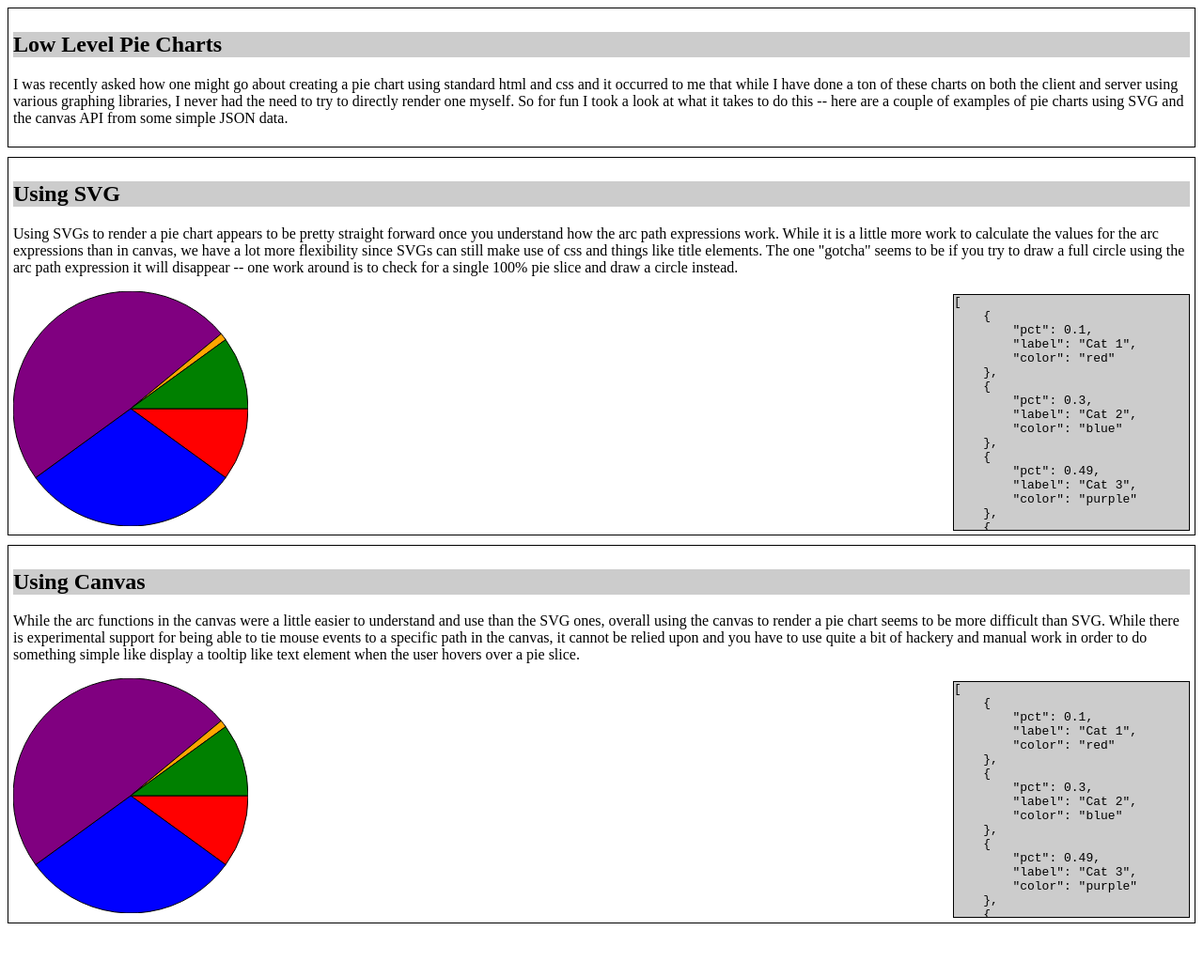
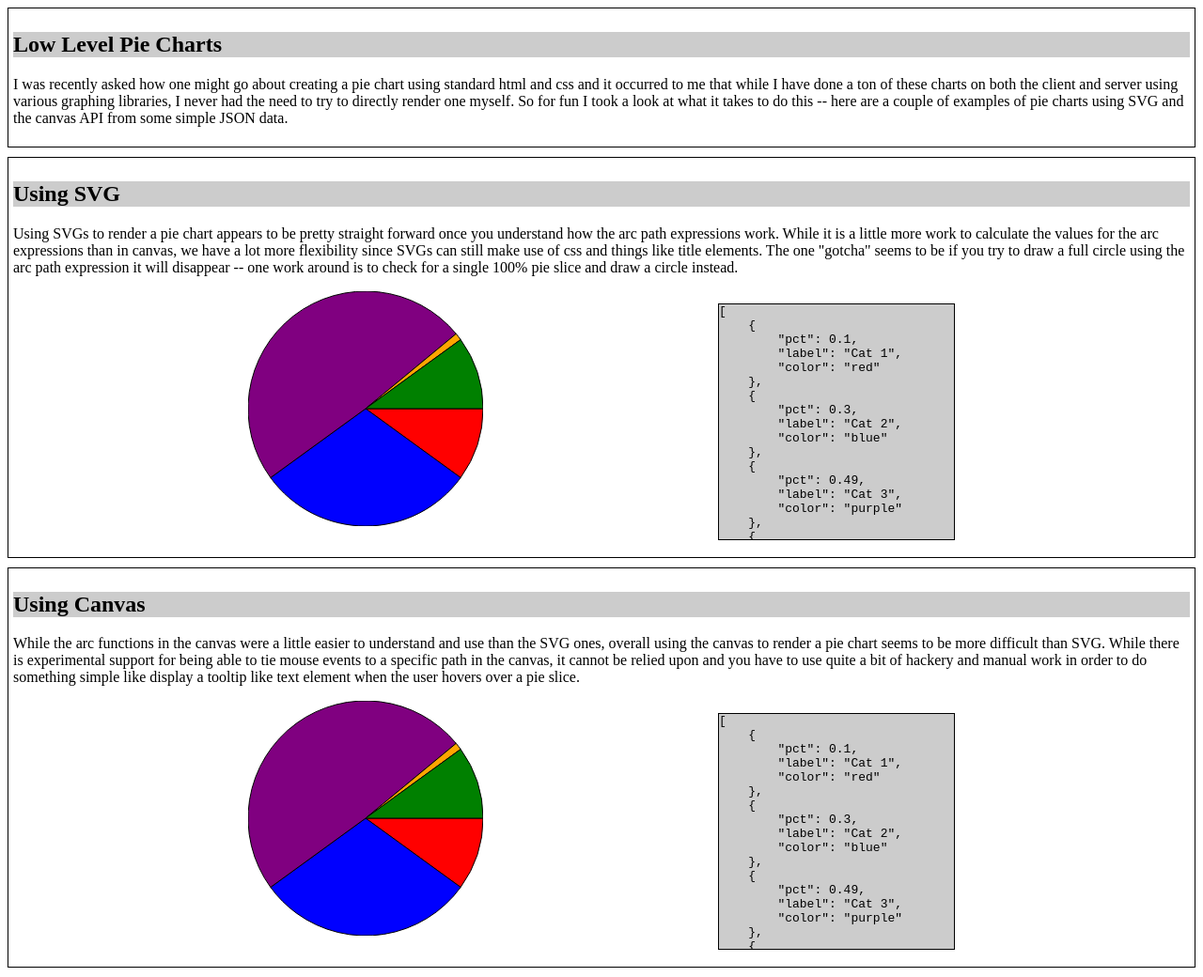
Before and after one commit to ryanrich/direct-pie-charts, a plain HTML site: page index.html in a window 1280 px wide. Shown: the whole page at 94% size. Before the commit the page ends 993 px from the top, so only its background shows below. Drawn offline with Linux system fonts and the light colour scheme.

Commit message:
Let classes handle creation of necessary elements so html doesn't have to be aware of the implementation details.

```diff
--- a/index.html
+++ b/index.html
@@ -1,20 +1,11 @@
 <!DOCTYPE html>
-<html>
+<html lang="en">
 <head>
     <style type="text/css">
-        #method-canvas canvas {
-            position: absolute;
-        }
-        .hit-canvas {
-            z-index: -1;
-            visibility: hidden;
-        }
-        .tip-canvas {
-            z-index: 1;
-        }
         .header {
             background-color: #cccccc;
         }
+
         #main section {
             border-color: #000000;
             border-width: 1px;
@@ -22,14 +13,13 @@
             margin-bottom: 10px;
             padding: 5px;
         }
-        section#method-canvas {
-            padding-bottom: 260px;
+
+        .method-example {
+            display: flex;
+            flex-wrap: wrap;
+            justify-content: space-evenly;
         }
 
-        .data-block {
-            float: right;
-            margin-top: -10px;
-        }
         .chart-data {
             height: 250px;
             width: 250px;
@@ -39,6 +29,10 @@
             border-width: 1px;
         }
 
+        #canvas-pie {
+            width: 250px;
+            height: 250px;
+        }
     </style>
 
     <script src="pies.js" type="text/javascript"></script>
@@ -52,33 +46,32 @@
         {pct: .1, color: "green"}
       ];
 
-      document.addEventListener("DOMContentLoaded", (event) => {
+      document.addEventListener("DOMContentLoaded", function () {
         const codeBlocks = document.getElementsByClassName("chart-data");
-          for(let i=0; i < codeBlocks.length; i++) {
-              console.log(codeBlocks.item(i));
+        for (let i = 0; i < codeBlocks.length; i++) {
           const text = document.createTextNode(JSON.stringify(chartData, undefined, 4));
           codeBlocks.item(i).appendChild(text);
         }
 
+        const chartWidth = 250;
+        const chartHeight = 250;
 
-          const coords = {
-              cx: 125,
-              cy: 125,
-              r: 125
-          };
-          const svgChart = new SVGPieChart(coords, document.getElementById("svg-pie"));
+        const svgChart = new SVGPieChart({
+          width: chartWidth,
+          height: chartHeight,
+          target: document.getElementById("svg-pie")
+        });
         svgChart.draw(chartData);
 
-          const canvasChart = new CanvasPieChart(coords,
-              {
-                mainCanvas: document.getElementById("canvas-pie"),
-                hitCanvas: document.getElementById("canvas-pie-hit"),
-                tipCanvas: document.getElementById("canvas-pie-tip"),
-              }
-          );
+        const canvasChart = new CanvasPieChart({
+          width: chartWidth,
+          height: chartHeight,
+          target: document.getElementById("canvas-pie")
+        });
         canvasChart.draw(chartData);
       });
     </script>
+    <title>Direct Pie Chart Rendering Examples</title>
 </head>
 
 <body>
@@ -90,7 +83,7 @@
             chart using standard html and css and it occurred to me that
             while I have done a ton of these charts on both the client
             and server using various graphing libraries, I never had the
-                need to try to directly render one myself.  So for fun
+            need to try to directly render one myself. So for fun
             I took a look at what it takes to do this -- here are a
             couple of examples of pie charts using SVG and the canvas
             API from some simple JSON data.
@@ -111,11 +104,12 @@
             around is to check for a single 100% pie slice and draw a
             circle instead.
         </p>
-        <svg width="250" height="250" id="svg-pie">
-        </svg>
 
-        <div class="data-block">
+        <div class="method-example">
+            <div id="svg-pie"></div>
+            <div>
                 <pre class="chart-data"></pre>
+            </div>
         </div>
 
     </section>
@@ -125,21 +119,19 @@
         <p>
             While the arc functions in the canvas were a little easier to
             understand and use than the SVG ones, overall using the canvas
-              to render a pie chart seems to be more difficult than SVG.  While
+            to render a pie chart seems to be more difficult than SVG. While
             there is experimental support for being able to tie mouse events
             to a specific path in the canvas, it cannot be relied upon and
             you have to use quite a bit of hackery and manual work in order
             to do something simple like display a tooltip like text element
             when the user hovers over a pie slice.
         </p>
-        <canvas width="250" height="250" id="canvas-pie-tip" class="tip-canvas">
-        </canvas>
-        <canvas width="250" height="250" id="canvas-pie">
-        </canvas>
-        <canvas width="250" height="250" id="canvas-pie-hit" class="hit-canvas">
-        </canvas>
-        <div class="data-block">
+
+        <div class="method-example">
+            <div id="canvas-pie"></div>
+            <div>
                 <pre class="chart-data"></pre>
+            </div>
         </div>
 
     </section>
--- a/pies.js
+++ b/pies.js
@@ -1,12 +1,15 @@
 /**
  * Abstract behavior for a pie chart.
- * @param coords
+ * @param config
  * @constructor
  */
-function AbstractPieChart(coords) {
-    this.cx = coords.cx;
-    this.cy = coords.cy;
-    this.r = coords.r;
+function AbstractPieChart(config) {
+  this.target = config.target;
+  this.width = config.width || 250;
+  this.height = config.height || 250;
+  this.cx = config.cx || this.width/2;
+  this.cy = config.cy || this.height/2;
+  this.r = config.r || this.width/2;
 }
 
 AbstractPieChart.prototype.makeLabel = function(piece) {
@@ -34,13 +37,12 @@ AbstractPieChart.prototype.calcCoord = function(pct) {
  * Pie Chart based on a SVG implementation.  Will use svg paths to generate
  * a pie chart.
  *
- * @param coords
+ * @param config
  * @param elem  - svg dom element we will use to create the pie chart
  * @constructor
  */
-function SVGPieChart(coords, elem) {
-    AbstractPieChart.call(this, coords);
-    this.chart = elem;
+function SVGPieChart(config, elem) {
+    AbstractPieChart.call(this, config);
 }
 SVGPieChart.prototype = Object.create(AbstractPieChart.prototype);
 
@@ -50,6 +52,10 @@ SVGPieChart.prototype = Object.create(AbstractPieChart.prototype);
  */
 SVGPieChart.prototype.draw = function(slices) {
     const self = this;
+    const svg = document.createElementNS("http://www.w3.org/2000/svg", "svg");
+    svg.setAttribute("width", self.width);
+    svg.setAttribute("height", self.height);
+    svg.setAttribute("class", "svg-pie");
 
     function addTitle(parent, piece) {
         const title = document.createElementNS("http://www.w3.org/2000/svg", "title");
@@ -70,13 +76,14 @@ SVGPieChart.prototype.draw = function(slices) {
         circle.setAttribute("fill", piece.color);
         circle.setAttribute("stroke", "black");
         addTitle(circle, piece);
-        self.chart.appendChild(circle);
+        svg.appendChild(circle);
+        self.target.appendChild(svg);
         return;
     }
 
     let move = `M${self.cx + self.r} ${self.cy}`;
     let totalPct = 0;
-    slices.forEach((piece) => {
+    slices.forEach(function(piece) {
         const path = document.createElementNS("http://www.w3.org/2000/svg", "path");
         addTitle(path, piece);
 
@@ -94,24 +101,42 @@ SVGPieChart.prototype.draw = function(slices) {
        path.setAttribute("d", slice);
        path.setAttribute("fill", piece.color);
        path.setAttribute("stroke", "black");
-       self.chart.appendChild(path);
+       svg.appendChild(path);
        totalPct = totalPct + piece.pct;
        move = `M${endCoord.x} ${endCoord.y}`;
     }, self);
+
+    self.target.appendChild(svg);
 };
 
 
 /**
  * Canvas based implementation of a pie chart.
- * @param coords
- * @param layers - Requires 3 canvas layers to render the pie chart
+ * @param config
  * @constructor
  */
-function CanvasPieChart(coords, layers) {
-    AbstractPieChart.call(this, coords);
-    this.mainCanvas = layers.mainCanvas;
-    this.hitCanvas = layers.hitCanvas;
-    this.tipCanvas = layers.tipCanvas;
+function CanvasPieChart(config) {
+    AbstractPieChart.call(this, config);
+    const self = this;
+
+    // Requires 3 canvas layers to render the pie chart
+    self.mainCanvas = createCanvas(true, "canvas-pie");
+    self.hitCanvas = createCanvas(false, "canvas-pie-hit");
+    self.tipCanvas = createCanvas(true, "canvas-pie-tip");
+
+    function createCanvas(visible, cssClass) {
+      const canvas = document.createElement("canvas");
+      canvas.setAttribute("width", self.width);
+      canvas.setAttribute("height", self.height);
+      canvas.setAttribute("class", cssClass);
+
+      let style = "position: absolute;";
+      if (!visible) {
+        style = `visibility: hidden; ${style}`;
+      }
+      canvas.setAttribute("style", style);
+      return canvas;
+    }
 }
 CanvasPieChart.prototype = Object.create(AbstractPieChart.prototype);
 
@@ -147,7 +172,7 @@ CanvasPieChart.prototype.draw = function(slices) {
     let startAngle = 0;
     let colorCounter = [0,0,0];
 
-    slices.forEach((piece) => {
+    slices.forEach(function (piece) {
       const endAngle = (totalPct + piece.pct) * 2 * Math.PI;
       drawPath(mainCtx, piece, startAngle, endAngle, piece.color);
 
@@ -187,7 +212,7 @@ CanvasPieChart.prototype.draw = function(slices) {
       tipCtx.fillText(text.label, x, y);
     }
 
-    self.tipCanvas.addEventListener("mousemove", (event) => {
+    self.tipCanvas.addEventListener("mousemove", function(event) {
       const rect = self.hitCanvas.getBoundingClientRect();
       const canvasCoord = {
         x: event.clientX - rect.left,
@@ -209,7 +234,11 @@ CanvasPieChart.prototype.draw = function(slices) {
       displayLabel(canvasCoord.x, canvasCoord.y, label);
     });
 
-    self.tipCanvas.addEventListener("mouseleave", () => {
+    self.tipCanvas.addEventListener("mouseleave", function() {
       tipCtx.clearRect(0, 0, self.tipCanvas.width, self.tipCanvas.height);
     });
+
+    self.target.appendChild(self.hitCanvas);
+    self.target.appendChild(self.mainCanvas);
+    self.target.appendChild(self.tipCanvas);
 };
```
Also changed, not shown: 2 other files. Lines whose indentation alone changed are shown as unchanged.
